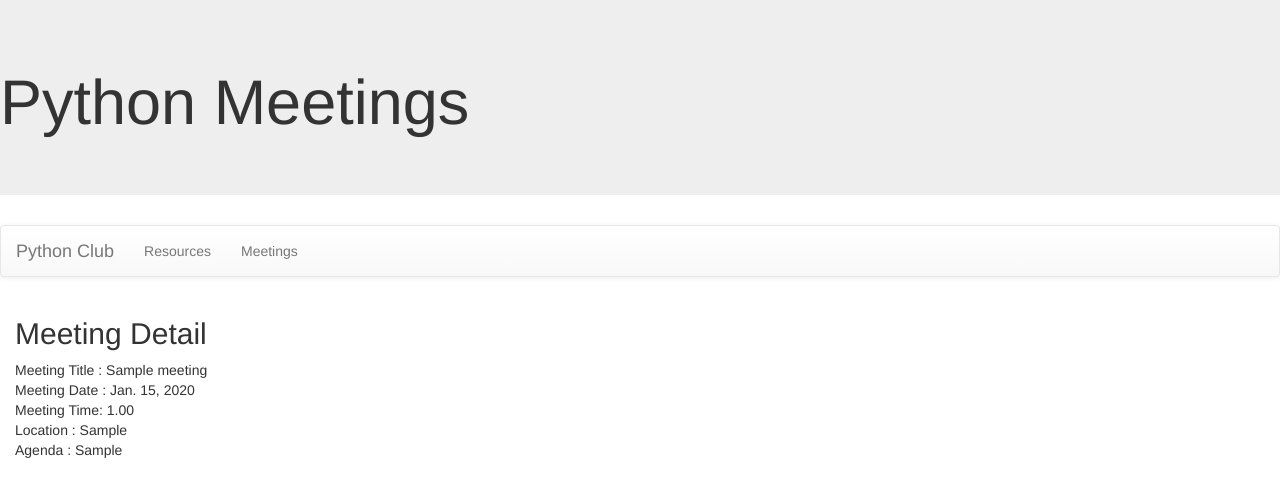
After one commit to diegofalconc/PythonClub, a Django app: page /club/meetingdetail/1 in a window 1280 px wide. The commit adds this page. Shown: the top 497 px of the page. Run offline with Django 3.2, Linux system fonts and the light colour scheme; tables that the repository leaves empty hold one stand-in row (values such as "Sample post"); some libraries are stand-ins or nearby versions.

Commit message:
Assignment 6 fix

```diff
--- a/club/models.py
+++ b/club/models.py
@@ -6,12 +6,12 @@ from django.contrib.auth.models import User
 class Meeting(models.Model):
     meetingtitle = models.CharField(max_length=255)
     meetingdate = models.DateField()
-    meetingtime = models.DecimalField(max_digits = '6', decimal_places = 2)
+    meetingtime = models.DecimalField(max_digits = 6, decimal_places = 2)
     location = models.CharField(max_length=255)
     agenda = models.TextField()
 
     def __str__(self):
-        return self.meetingtile
+        return self.meetingtitle
 
     class Meta:
         db_table='meeting'
@@ -19,7 +19,7 @@ class Meeting(models.Model):
 class MeetingMinutes(models.Model):
     meetingId = models.ForeignKey(Meeting, on_delete = models.DO_NOTHING)
     attendance = models.ManyToManyField(User)
-    minutes = models.DecimalField(max_digits = '6', decimal_places = 2)
+    minutes = models.DecimalField(max_digits = 6, decimal_places = 2)
 
 def __str__(self):
     return self.meetingId
@@ -45,7 +45,7 @@ class Event(models.Model):
     eventtitle = models.CharField(max_length=255)
     location = models.CharField(max_length=255)
     dateentered = models.DateField()
-    time = models.DecimalField(max_digits = '6', decimal_places = 2)
+    time = models.DecimalField(max_digits = 6, decimal_places = 2)
     description = models.TextField()
     userid = models.ForeignKey(User, on_delete = models.DO_NOTHING)
 
--- a/club/templates/base.html
+++ b/club/templates/base.html
@@ -18,8 +18,8 @@
                 <a class="navbar-brand" href="{% url 'index' %}">Python Club</a>
             </div>
             <ul class="nav navbar-nav">
-                <li><a href="{% url 'products' %}"> Products </a></li>
-                <li>Dummy</li>
+                <li><a href="{% url 'resource' %}"> Resources </a></li>
+                <li><a href="{% url 'meeting' %}"> Meetings </a></li>
             </ul>
         </div>
     </nav>
--- a/club/templates/club/meeting.html
+++ b/club/templates/club/meeting.html
@@ -1,7 +1,9 @@
 {% extends 'base.html' %} {% block content %}
 <h2>Meeting Detail</h2>
 <p>
-    Meeting Name : {{meeting.meetingname}}<br/> Meeting Type : {{meeting.meetingtype}}<br/> Meeting Price : {{meeting.price}} <br/> Meeting URL : {{meeting.meetingurl}} <br/> Meeting Description : {{ meeting.description}} </p>
+    {% for m in meeting_list %}
+    <li><a href="{% url 'detail' id=m.id %}"> {{ m.meetingtitle }}</a></li>
+    {% endfor %}
 </p>
 
 {% endblock %}
--- /dev/null
+++ b/club/templates/club/meetingdetail.html
@@ -0,0 +1,6 @@
+{% extends 'base.html' %} {% block content %}
+<h2>Meeting Detail</h2>
+<p>Meeting Title : {{meeting.meetingtitle}} <br/> Meeting Date : {{meeting.meetingdate}}<br/> Meeting Time: {{meeting.meetingtime}} <br/> Location : {{meeting.location}} <br/> Agenda : {{meeting.agenda}}
+</p>
+
+{% endblock %}
--- a/club/templates/club/resources.html
+++ b/club/templates/club/resources.html
@@ -3,7 +3,7 @@
 <h2>Resources</h2>
 <ul>
     {% for r in resource_list %}
-    <li><a href="{% url 'detail' id=p.id %"> {{ r.resourcename }}</a></li>
+    <li> {{ r.resourcename }}</li>
     {% endfor %}
 </ul>
 
--- a/club/urls.py
+++ b/club/urls.py
@@ -4,5 +4,6 @@ from . import views
 urlpatterns = [
     path('', views.index, name='index'),
     path('resources/', views.resources, name='resource'),
-    path('meeting/<int:id>', views.meeting, name ='detail')
+    path('meeting/', views.meeting, name ='meeting'),
+    path('meetingdetail/<int:id>', views.meetingDetail, name='detail'),
 ]
--- a/club/views.py
+++ b/club/views.py
@@ -1,4 +1,4 @@
-from django.shortcuts import render
+from django.shortcuts import render, get_object_or_404
 from .models import Meeting, MeetingMinutes, Resource, Event
 from django.urls import reverse_lazy
 
@@ -10,6 +10,10 @@ def resources(request):
     resource_list = Resource.objects.all()
     return render(request, 'club/resources.html', {'resource_list': resource_list})
 
-def meeting(request, id):
-    meeting = get_object_or_404(Meeting, pk=id)
-    return render(request, 'club/meeting.html', {'meeting' : meeting})
+def meeting(request):
+    meeting_list = Meeting.objects.all()
+    return render(request, 'club/meeting.html', {'meeting_list' : meeting_list})
+
+def meetingDetail(request, id):
+    meeting=get_object_or_404(Meeting, pk=id)
+    return render(request, 'club/meetingdetail.html', {'meeting' : meeting})
```
